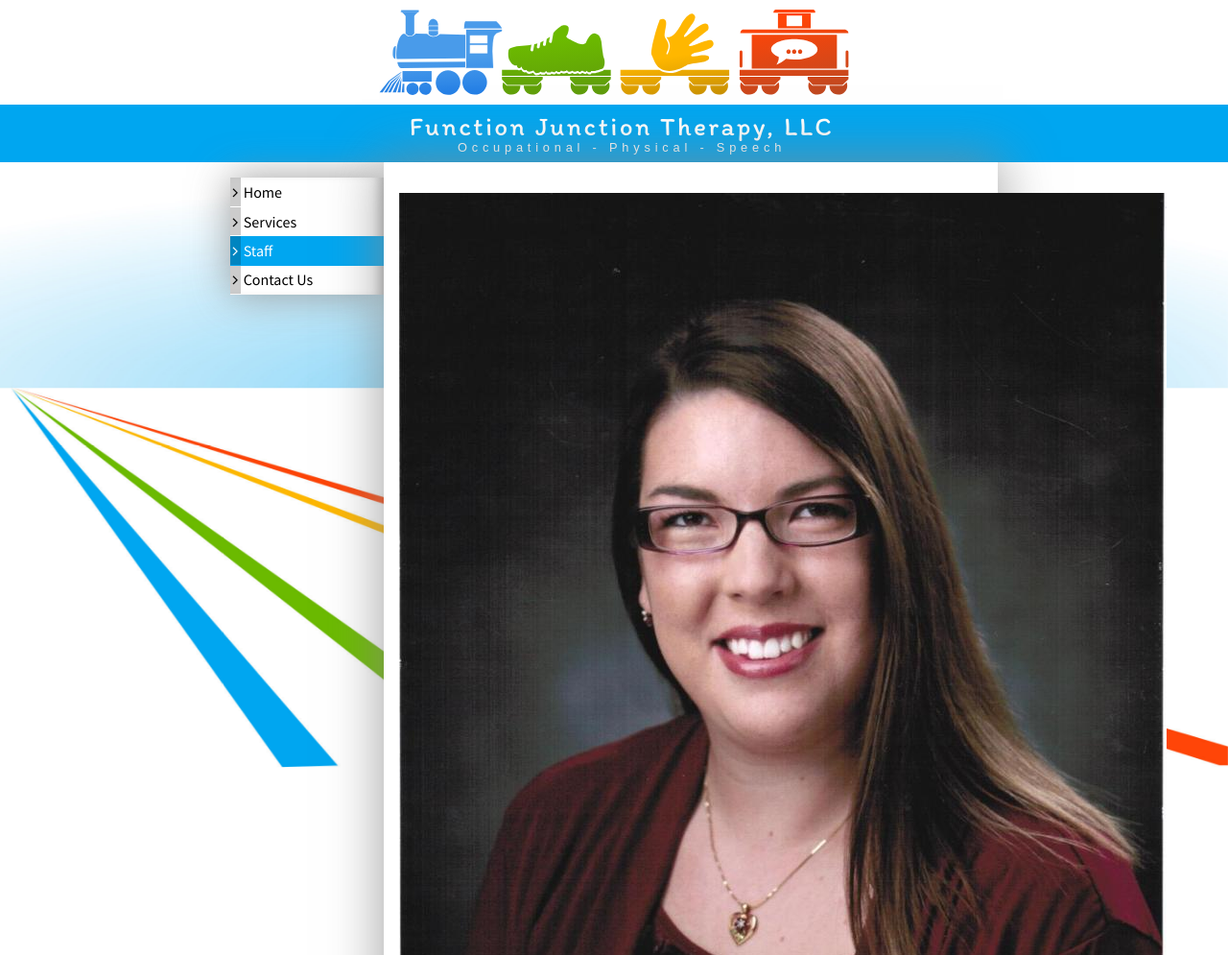
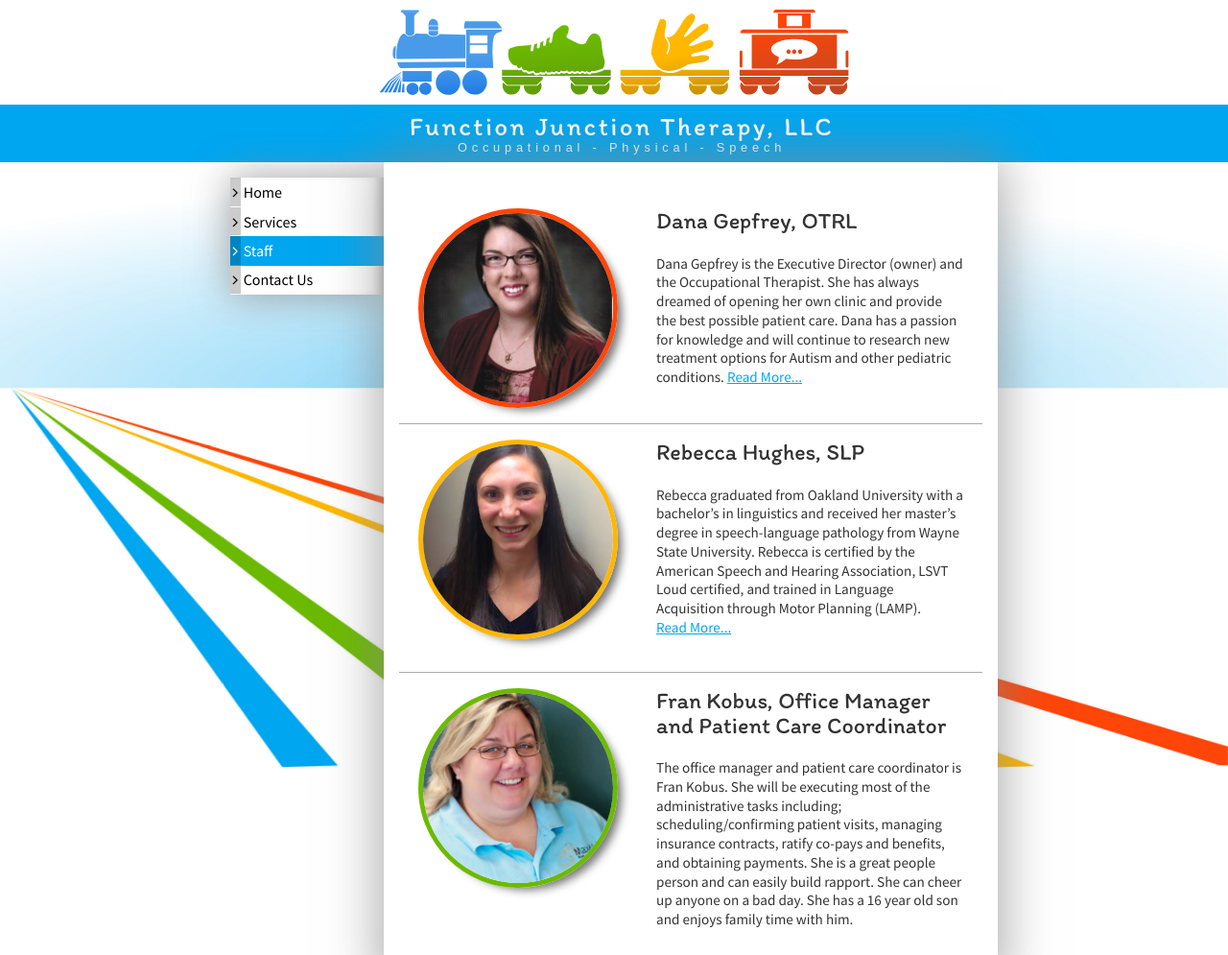
Before and after one commit to JeffSallans/function_junction_website, a plain HTML site: page index.html at #/staff in a window 1280 px wide. Shown: the top 995 px of the page at 96% size. Drawn offline with Linux system fonts and the light colour scheme.

Commit message:
Finished staff page

```diff
--- a/app.js
+++ b/app.js
@@ -96,6 +96,15 @@ angular.module('functionJunctionApp', ['ngRoute', 'ui.bootstrap'])
 			$location.url('/staff');
 		};
 	}])
+	.controller('StaffCtrl', ['$scope', function($scope) {
+
+		//{Object with bool properties}
+		$scope.showAdditionalDescription = {};
+
+		$scope.readmore = function(profileName) {
+			$scope.showAdditionalDescription[profileName] = true;
+		}
+	}])
 	.config(['$routeProvider',
 	  function($routeProvider) {
 	    $routeProvider
@@ -107,7 +116,8 @@ angular.module('functionJunctionApp', ['ngRoute', 'ui.bootstrap'])
 	        templateUrl: 'services.html'
 	      })
 	      .when('/staff', {
-	        templateUrl: 'staff.html'
+	        templateUrl: 'staff.html',
+	        controller: 'StaffCtrl'
 	      })
 	      .when('/location', {
 	        templateUrl: 'location.html'
--- a/css/style.css
+++ b/css/style.css
@@ -70,6 +70,7 @@ h2 {
 a {
     color: #00a6f0;
     text-decoration: underline;
+    cursor: pointer;
 }
 
 a:focus, a:hover {
@@ -314,6 +315,138 @@ img.profile {
     color: #00a6f0;
 }
 
+/*staff*/
+
+/*
+    ___ How To Use ___
+    .profile = Use to define
+    <div class="profile profile--red">
+        <span class="profile__pic" >
+            <img>
+        </span>
+        <span>
+            <h3>Name</h3>
+            <p>
+                Profile description
+                <a class="profile__readmore">Read More...</a>
+            </p>
+            <p>Profile additional details</p>
+        </span>
+    </div>
+
+    ___ Options ___
+    .profile--red = border element is red
+    .profile--blue = border element is blue
+    .profile--gree = border element is green
+*/
+.profile {
+    display: flex;
+    box-sizing: border-box;
+    justify-content: space-around;
+    flex-wrap: wrap;
+
+    border-bottom: 1px solid #aaa;
+}
+
+.profile:last-of-type {
+    border-bottom: 0;
+}
+
+.profile > span {
+    margin: 1rem;
+    position: relative;
+}
+
+.profile.profile--red .profile__pic {
+    border: 5px solid #ff4508;
+}
+
+.profile.profile--yellow .profile__pic {
+    border: 5px solid #ffb700;
+}
+
+.profile.profile--green .profile__pic {
+    border: 5px solid #6cba00;
+}
+
+.profile .profile__pic {
+
+    /* Image absolute is relative to frame */
+    position: relative;
+    display: inline-block;
+
+    /* Circle crop */
+    border-radius: 50%;
+    overflow: hidden;
+    border: 5px solid #ff4508;
+    z-index: 1;
+
+    /* sizing */
+    box-sizing: border-box;
+    width: 13rem;
+    height: 13rem;
+
+    /* shadow */
+    -webkit-box-shadow: 10px 7px 25px -5px rgba(0,0,0,0.75);
+    -moz-box-shadow: 10px 7px 25px -5px rgba(0,0,0,0.75);
+    box-shadow: 9px 7px 10px -5px rgba(0,0,0,0.55);
+}
+
+.profile .profile__pic img {
+    position: absolute;
+    display: inline-block;
+
+    width: 100%;
+    height: auto;
+
+    /* ___ vertical overflow crop ___ */
+    /* ASSUME -10rem is much larger than the image */
+    top: -10rem;
+    bottom: -10rem;
+    left: 0;
+
+    /* Center vertically */
+    margin: auto 0;
+}
+
+.profile .profile__desc {
+    position: relative;
+    display: inline-block;
+    width: 20rem;
+    text-overflow: ellipsis;
+}
+
+.profile .profile__desc h3 {
+    margin-top: 0;
+    margin-bottom: 1.3rem;
+}
+
+.profile .profile__desc p {
+    font-size: .95rem;
+
+    /* This should not happen we should show read more before this */
+    max-height: 11rem;
+    overflow: hidden;
+}
+
+/* Don't break up read more... */
+.profile .profile__readmore {
+    white-space: nowrap;
+}
+
+/* Default hidden */
+.profile p.profile__2-desc {
+    max-height: 0;
+    overflow: hidden;
+
+    transition: max-height 2s;
+}
+
+/* Show by animation */
+.profile p.profile__2-desc.profile__2-desc--show {
+    max-height: 40rem;
+}
+
 /*location*/
 .location {
 
--- a/staff.html
+++ b/staff.html
@@ -1,20 +1,41 @@
 <div class="staff">
 	<div class="profile profile--red">
-		<img class="profile__pic" src="img/website/Dana.jpg">
-		<h3>Dana Gepfrey, OTRL</h3>
-		<p>Dana Gepfrey is the Executive Director (owner) and the Occupational Therapist. She has always dreamed of opening her own clinic and provide the best possible patient care. Dana has a passion for knowledge and will continue to research new treatment options for Autism and other pediatric conditions. Dana has a Master’s degree in Occupational Therapy along with a Bachelor of Science degree in Counseling Psychology. She specializes in pediatric and hand therapy and has extensive experience with sensory integration, developmental, and handwriting treatments. She also has training in oral motor, feeding, and torticollis treatments. In the adult population, Dana has experience in orthopedic and neurological conditions involving the upper extremities and abilities to perform activities of daily living. In her free time, she enjoys being outdoors, camping, swimming, and trying new arts and crafts.</p>
-		<p></p>
+		<span class="profile__pic" >
+			<img src="img/website/Dana.jpg">
+		</span>
+		<span class="profile__desc">
+			<h3>Dana Gepfrey, OTRL</h3>
+			<p>
+				<span>Dana Gepfrey is the Executive Director (owner) and the Occupational Therapist. She has always dreamed of opening her own clinic and provide the best possible patient care. Dana has a passion for knowledge and will continue to research new treatment options for Autism and other pediatric conditions. </span>
+				<a class="profile__readmore" ng-click="readmore('Dana')">Read More...</a>
+			</p>
+			<p class="profile__2-desc"
+				ng-class="{'profile__2-desc--show': showAdditionalDescription.Dana}">
+				Dana has a Master’s degree in Occupational Therapy along with a Bachelor of Science degree in Counseling Psychology. She specializes in pediatric and hand therapy and has extensive experience with sensory integration, developmental, and handwriting treatments. She also has training in oral motor, feeding, and torticollis treatments. In the adult population, Dana has experience in orthopedic and neurological conditions involving the upper extremities and abilities to perform activities of daily living. In her free time, she enjoys being outdoors, camping, swimming, and trying new arts and crafts.
+			</p>
+		</span>
 	</div>
-	<div class="profile profile--red">
-		<img class="profile__pic" src="img/website/Rebecca.jpg">
-		<h3>Rebecca Hughes, SLP</h3>
-		<p>Rebecca graduated from Oakland University with a bachelor’s in linguistics and received her master’s degree in speech-language pathology from Wayne State University. Rebecca is certified by the American Speech and Hearing Association, LSVT Loud certified, and trained in Language Acquisition through Motor Planning (LAMP). She is experienced in both adult and pediatric speech therapy, with extensive work with autism, apraxia, and augmentative/alternative communication. She is certified in the Listening Program. Rebecca enjoys spending time with her husband and two children, as well as the family’s two dogs.</p>
-		<p></p>
+	<div class="profile profile--yellow">
+		<span class="profile__pic" >
+			<img src="img/website/Rebecca.jpg">
+		</span>
+		<span class="profile__desc">
+			<h3>Rebecca Hughes, SLP</h3>
+			<p>Rebecca graduated from Oakland University with a bachelor’s in linguistics and received her master’s degree in speech-language pathology from Wayne State University. Rebecca is certified by the American Speech and Hearing Association, LSVT Loud certified, and trained in Language Acquisition through Motor Planning (LAMP).
+			<a class="profile__readmore" ng-click="readmore('Rebecca')">Read More...</a></p>
+			<p class="profile__2-desc"
+				ng-class="{'profile__2-desc--show': showAdditionalDescription.Rebecca}">
+				She is experienced in both adult and pediatric speech therapy, with extensive work with autism, apraxia, and augmentative/alternative communication. She is certified in the Listening Program. Rebecca enjoys spending time with her husband and two children, as well as the family’s two dogs.
+			</p>
+		</span>
 	</div>
-	<div class="profile profile--red">
-		<img class="profile__pic" src="img/website/Fran.jpg">
-		<h3>Fran Kobus, Office Manager and Patient Care Coordinator</h3>
-		<p>The office manager and patient care coordinator is Fran Kobus. She will be executing most of the administrative tasks including; scheduling/confirming patient visits, managing insurance contracts, ratify co-pays and benefits, and obtaining payments. She is a great people person and can easily build rapport. She can cheer up anyone on a bad day. She has a 16 year old son and enjoys family time with him.</p>
-		<p></p>
+	<div class="profile profile--green">
+		<span class="profile__pic" >
+			<img src="img/website/Fran.jpg">
+		</span>
+		<span class="profile__desc">
+			<h3>Fran Kobus, Office Manager and Patient Care Coordinator</h3>
+			<p>The office manager and patient care coordinator is Fran Kobus. She will be executing most of the administrative tasks including; scheduling/confirming patient visits, managing insurance contracts, ratify co-pays and benefits, and obtaining payments. She is a great people person and can easily build rapport. She can cheer up anyone on a bad day. She has a 16 year old son and enjoys family time with him.</p>
+		</span>
 	</div>
 </div>
```
